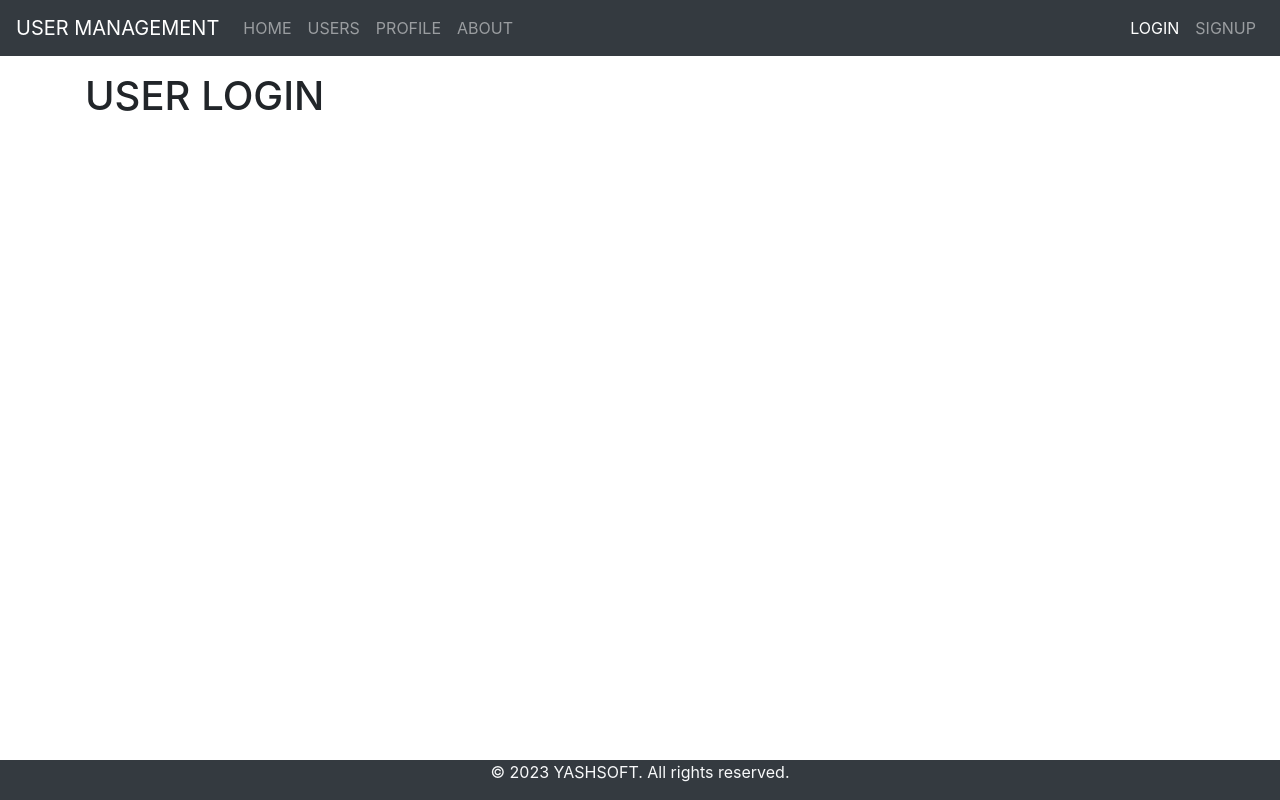
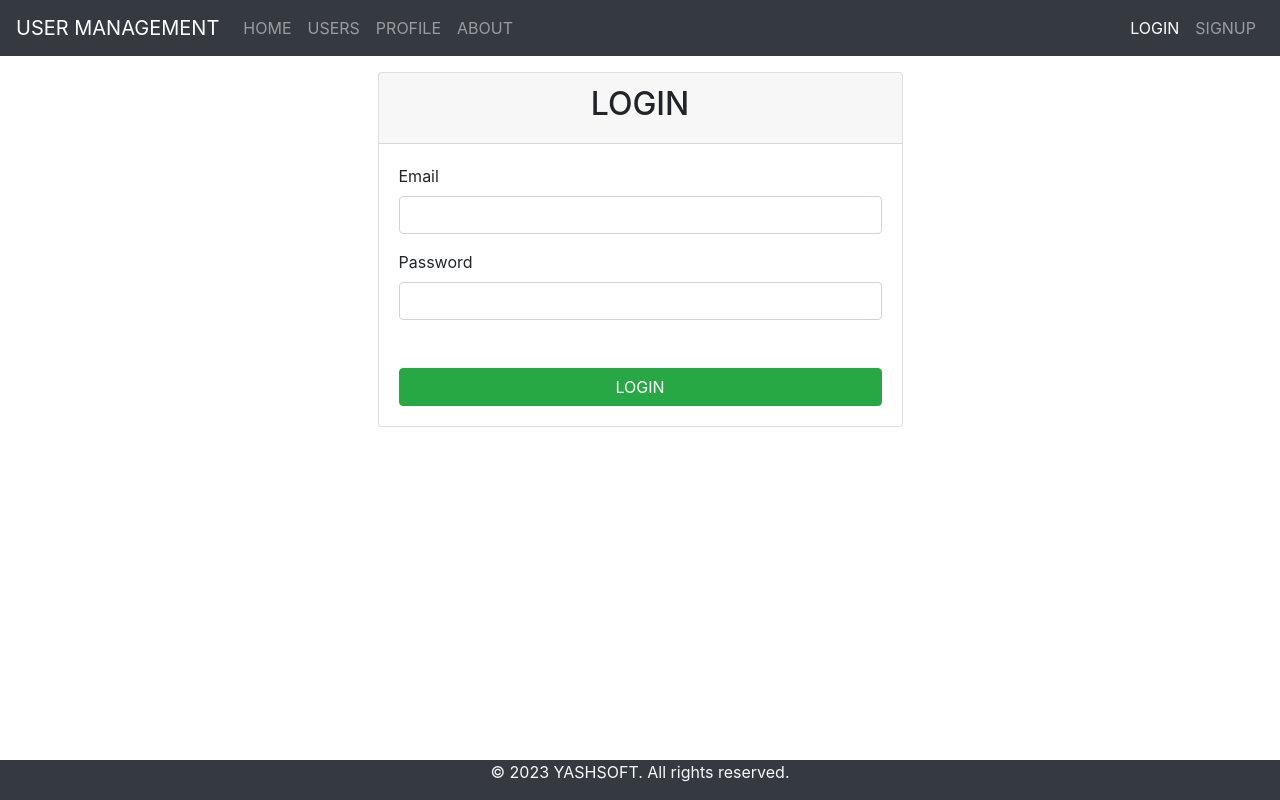
Before and after one commit to YasiruWickramasinghe/User_Authentication_Client, a React (Vite) app: page /login in a window 1280 px wide. Built offline with nearby package versions, Linux system fonts and the light colour scheme.

Commit message:
user login completed

```diff
--- a/src/pages/blogPages/UserLogin.tsx
+++ b/src/pages/blogPages/UserLogin.tsx
@@ -1,9 +1,99 @@
-function UserLogin() {
+import React, { useState } from 'react';
+import { useForm } from 'react-hook-form';
+import { useNavigate } from 'react-router-dom';
+import Card from '../../components/Card';
+import { loginUser } from '../../service/userAPI';
+import Swal from 'sweetalert2';
+import Button from '../../components/Button';
+
+type LoginFormData = {
+  email: string;
+  password: string;
+};
+
+const UserLogin: React.FC = () => {
+  const {
+    register,
+    handleSubmit,
+    formState: { errors },
+    reset
+  } = useForm<LoginFormData>();
+  const [loginError, setLoginError] = useState<string | null>('');
+  const navigateTo = useNavigate();
+
+  const onSubmit = async (data: LoginFormData) => {
+    try {
+      const { accessToken, refreshToken } = await loginUser(data.email, data.password);
+
+      // Save the tokens to localStorage
+      localStorage.setItem('accessToken', accessToken);
+      localStorage.setItem('refreshToken', refreshToken);
+
+      Swal.fire({
+        icon: 'success',
+        title: 'Logged In!',
+        text: 'You are successfully logged in',
+        showConfirmButton: false,
+        timer: 1000,
+      });
+
+      // Clear form fields
+      reset();
+
+      // Redirect to the user's dashboard or any other desired page
+      navigateTo('/profile');
+    } catch (error: any) {
+
+      if (error.response.status === 400 || error.response.status === 404 || error.response.status === 401) {
+        const errorData = error.response.data;
+        if (errorData.error) {
+          setLoginError(errorData.error);
+        } else if (errorData.errors && errorData.errors.length > 0) {
+          const errorMessage = errorData.errors[0].msg;
+          setLoginError(errorMessage);
+        } else {
+          setLoginError('Login failed. Please try again.');
+        }
+      }
+    }
+  };
+
   return (
-    <>
-      <h1>USER LOGIN</h1>
-    </>
+    <div className="container">
+      <div className="row justify-content-center">
+        <div className="col-lg-6">
+          <Card header={<h2>LOGIN</h2>}>
+            <form onSubmit={handleSubmit(onSubmit)}>
+              <div className="form-group">
+                <label>Email</label>
+                <input
+                  type="email"
+                  className="form-control"
+                  {...register('email', { required: 'Email is required' })}
+                />
+                {errors.email && <p className="text-danger">{errors.email.message}</p>}
+              </div>
+              <div className="form-group">
+                <label>Password</label>
+                <input
+                  type="password"
+                  className="form-control"
+                  {...register('password', { required: 'Password is required' })}
+                />
+                {errors.password && <p className="text-danger">{errors.password.message}</p>}
+              </div>
+              {loginError && <p className="text-danger">{loginError}</p>}
+              <div className="d-flex justify-content-center mt-5">
+                <Button type="submit" buttonStyle="btn btn-success btn-block">
+                  LOGIN
+                </Button>
+              </div>
+            </form>
+          </Card>
+        </div>
+      </div>
+    </div>
   );
-}
+};
 
 export default UserLogin;
--- a/src/pages/blogPages/UserRegister.tsx
+++ b/src/pages/blogPages/UserRegister.tsx
@@ -45,7 +45,7 @@ const UserRegister: React.FC = () => {
       // Reset message after 2 seconds
       setTimeout(() => {
         setSubmissionCompleted(false);
-        navigateTo('/users');
+        navigateTo('/login');
       }, 2000);
     } catch (error: any) {
 
@@ -59,10 +59,7 @@ const UserRegister: React.FC = () => {
         } else {
           setRegistrationError('Registration failed. Please try again.');
         }
-      } else {
-        setRegistrationError('An unexpected error occurred. Please try again.');
       }
-
     }
   };
 
```
